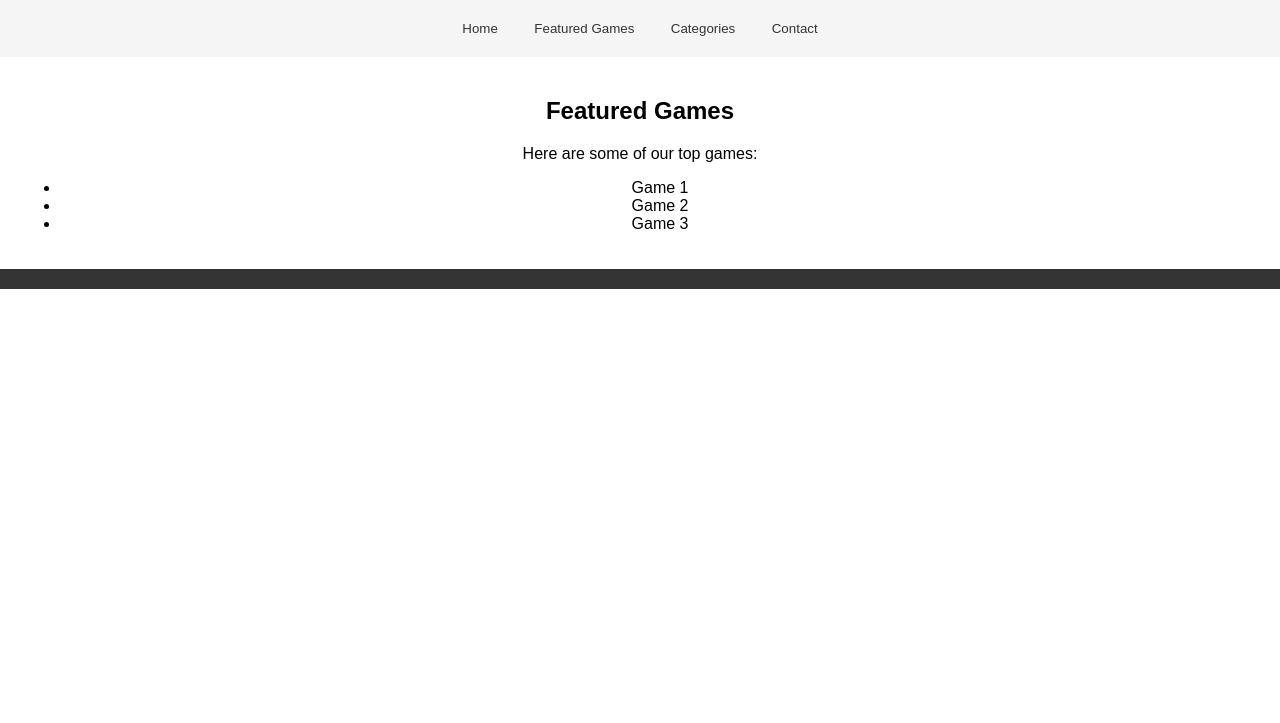
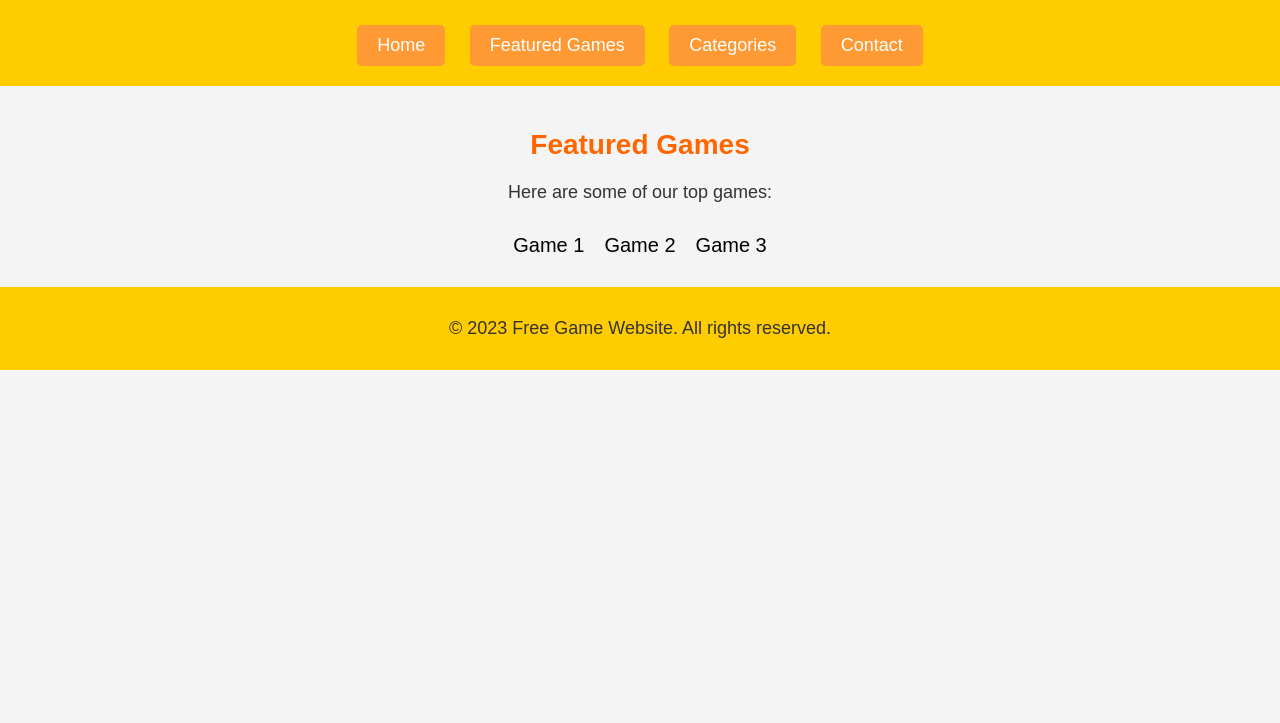
Before and after one commit to ShipWak/ShipWak.github.io, a plain HTML site: page index.html in a window 1280 px wide. Shown: the part 77-800 px from the top of the page. Drawn offline with Linux system fonts and the light colour scheme.

Commit message:
Update index.html

```diff
--- a/index.html
+++ b/index.html
@@ -7,38 +7,70 @@
       font-family: Arial, sans-serif;
       margin: 0;
       padding: 0;
+      background-color: #f4f4f4;
     }
     header {
-      background-color: #333;
+      background-color: #ffcc00;
       color: #fff;
       padding: 20px;
       text-align: center;
     }
     h1 {
       margin: 0;
+      font-size: 36px;
     }
     nav {
-      background-color: #f5f5f5;
+      background-color: #ffcc00;
       padding: 10px;
       text-align: center;
     }
     nav button {
       text-decoration: none;
-      color: #333;
+      color: #fff;
       margin: 10px;
-      background-color: transparent;
+      background-color: #ff9933;
       border: none;
       cursor: pointer;
+      padding: 10px 20px;
+      font-size: 18px;
+      border-radius: 5px;
+      transition: background-color 0.3s;
+    }
+    nav button:hover {
+      background-color: #ff6600;
     }
     section {
       padding: 20px;
       text-align: center;
     }
+    h2 {
+      font-size: 28px;
+      color: #ff6600;
+      margin-bottom: 10px;
+    }
+    p {
+      font-size: 18px;
+      color: #333;
+      line-height: 1.5;
+    }
+    ul {
+      list-style-type: none;
+      padding: 0;
+      margin: 0;
+      display: flex;
+      justify-content: center;
+      align-items: center;
+    }
+    li {
+      margin: 10px;
+      font-size: 20px;
+    }
     footer {
-      background-color: #333;
+      background-color: #ffcc00;
       color: #fff;
       padding: 10px;
       text-align: center;
+      font-size: 14px;
     }
   </style>
 </head>
@@ -62,3 +94,7 @@
     </ul>
   </section>
   <footer>
+    <p>&copy; 2023 Free Game Website. All rights reserved.</p>
+  </footer>
+</body>
+</html>
```
